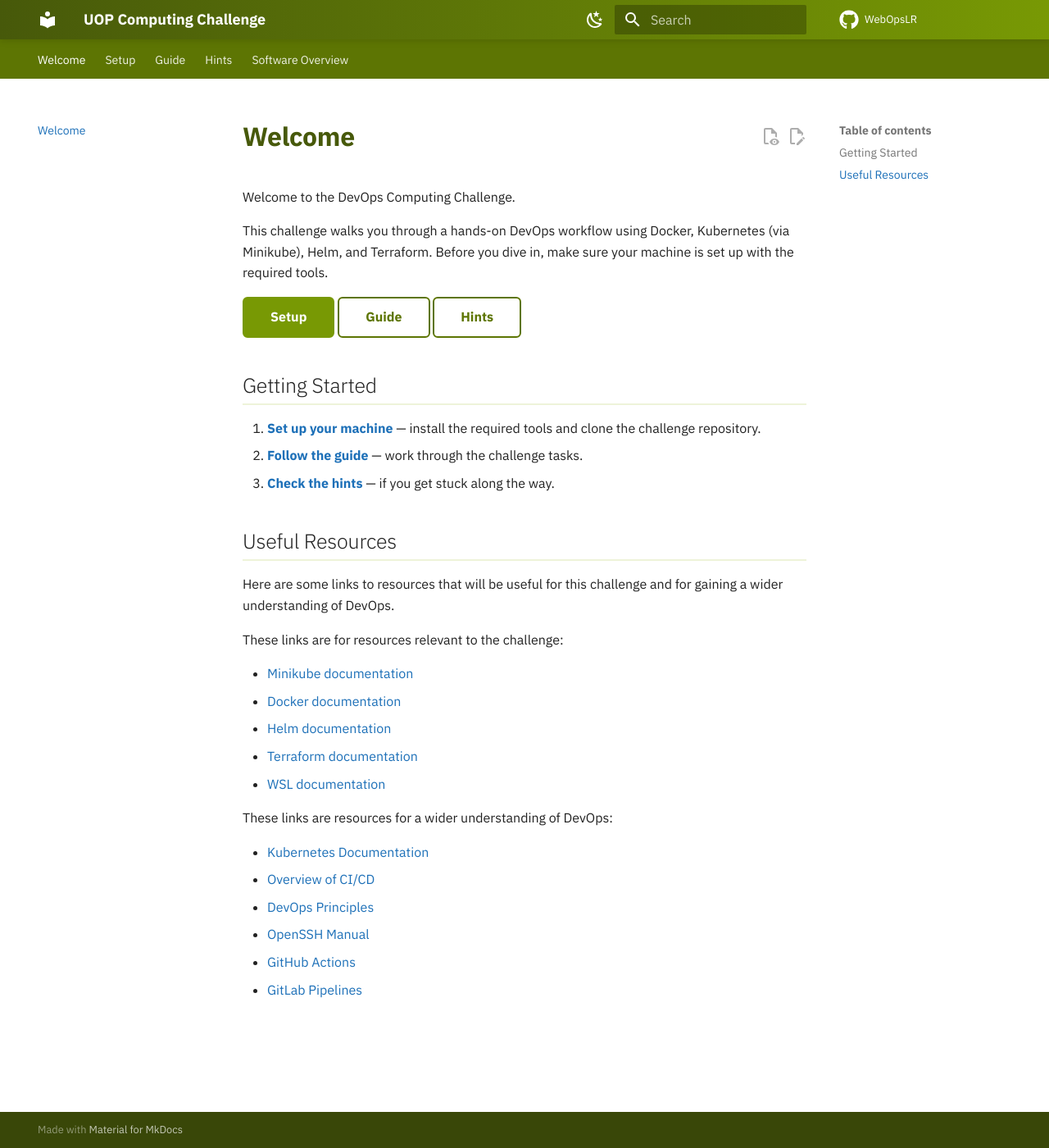
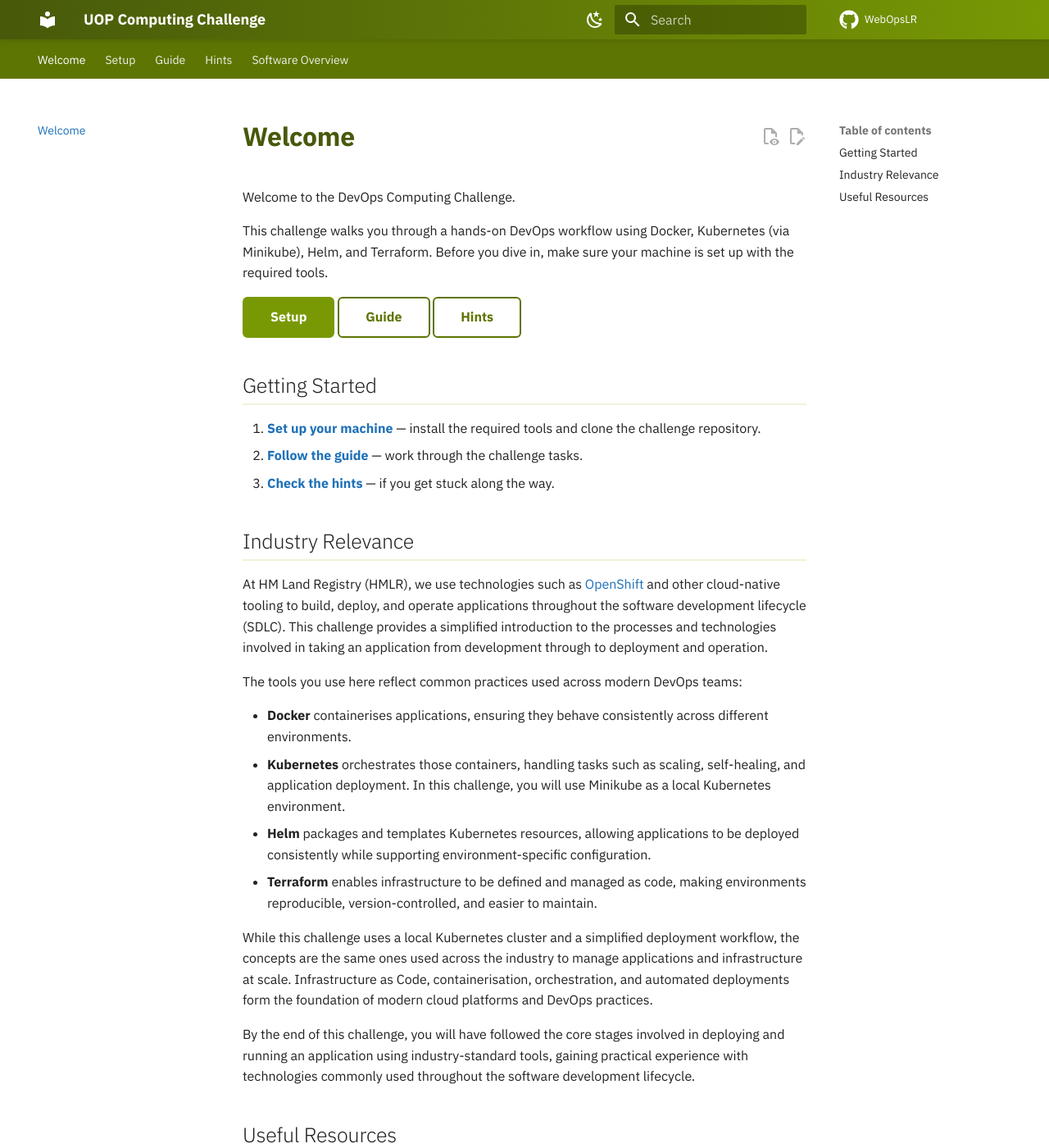
Before and after one commit to WebOpsLR/webopslr.github.io, an MkDocs documentation site: the page built from docs/index.md, in a window 1280 px wide and 1400 px high. Shown: the whole window at 82% size. Built offline with MkDocs 1.6.1 and Material for MkDocs 9.7.7, drawn with Linux system fonts in a browser that asks for light colours; comment, search, counter and statistics services are not loaded.

Commit message:
Feat: Add industry section

```diff
--- a/docs/index.md
+++ b/docs/index.md
@@ -2,9 +2,7 @@
 
 Welcome to the DevOps Computing Challenge.
 
-This challenge walks you through a hands-on DevOps workflow using Docker,
-Kubernetes (via Minikube), Helm, and Terraform. Before you dive in, make sure
-your machine is set up with the required tools.
+This challenge walks you through a hands-on DevOps workflow using Docker, Kubernetes (via Minikube), Helm, and Terraform. Before you dive in, make sure your machine is set up with the required tools.
 
 [Setup](setup.md){ .md-button .md-button--primary } [Guide](guide.md){ .md-button } [Hints](hints.md){ .md-button }
 
@@ -15,6 +13,20 @@ your machine is set up with the required tools.
 2. **[Follow the guide](guide.md)** — work through the challenge tasks.
 3. **[Check the hints](hints.md)** — if you get stuck along the way.
 
+## Industry Relevance
+
+At HM Land Registry (HMLR), we use technologies such as [OpenShift](https://www.redhat.com/en/technologies/cloud-computing/openshift/container-platform) and other cloud-native tooling to build, deploy, and operate applications throughout the software development lifecycle (SDLC). This challenge provides a simplified introduction to the processes and technologies involved in taking an application from development through to deployment and operation.
+
+The tools you use here reflect common practices used across modern DevOps teams:
+
+- **Docker** containerises applications, ensuring they behave consistently across different environments.
+- **Kubernetes** orchestrates those containers, handling tasks such as scaling, self-healing, and application deployment. In this challenge, you will use Minikube as a local Kubernetes environment.
+- **Helm** packages and templates Kubernetes resources, allowing applications to be deployed consistently while supporting environment-specific configuration.
+- **Terraform** enables infrastructure to be defined and managed as code, making environments reproducible, version-controlled, and easier to maintain.
+
+While this challenge uses a local Kubernetes cluster and a simplified deployment workflow, the concepts are the same ones used across the industry to manage applications and infrastructure at scale. Infrastructure as Code, containerisation, orchestration, and automated deployments form the foundation of modern cloud platforms and DevOps practices.
+
+By the end of this challenge, you will have followed the core stages involved in deploying and running an application using industry-standard tools, gaining practical experience with technologies commonly used throughout the software development lifecycle.
 ## Useful Resources
 
 Here are some links to resources that will be useful for this challenge and for gaining a wider understanding of DevOps.
```
Also changed, not shown: docs/setup.md (+4 -3 lines).
